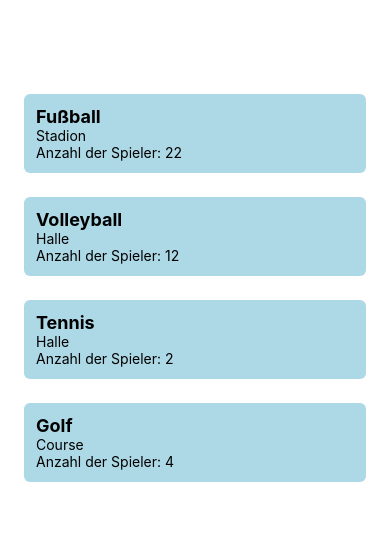
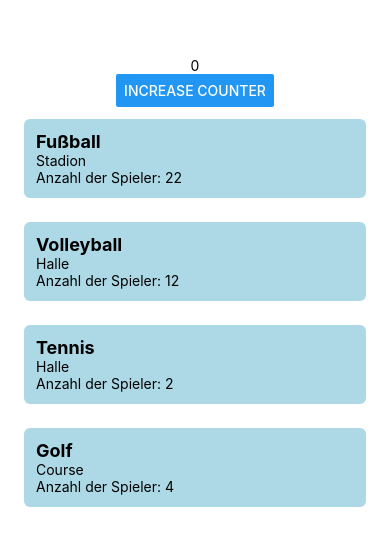
Before and after one commit to rsascha/expo-demo-coding, a React Native app: screen / in a window 390 px wide. Shown: the part 134-680 px from the top of the page. Built offline with nearby package versions, Linux system fonts and the light colour scheme.

Commit message:
add counter

```diff
--- a/App.js
+++ b/App.js
@@ -1,6 +1,7 @@
 // Wir importieren Komponenten aus externen Packages, um sie weiter unten benutzen zu können
 
-import { StyleSheet, Text, View } from "react-native";
+import { StyleSheet, Text, View, Button } from "react-native";
+import { useState } from "react";
 
 // Die Liste unserer Events => Array mit Objekten
 
@@ -54,8 +55,18 @@ function MyEvent({ title, location, numPlayers }) {
 // Einstiegspunkt der App => wird von React native beim Start aufgerufen
 
 export default function App() {
+  const [counter, setCounter] = useState(0);
+
   return (
     <View style={styles.container}>
+      <Text>{counter}</Text>
+      <Button
+        onPress={() => {
+          setCounter(counter + 1);
+        }}
+        title="Increase Counter"
+      />
+
       {/* Wir iterieren über unsere Events und erzeugen für jedes einzelne Event eine Instanz der MyEvent Komponente */}
       {events.map((event, index) => {
         console.log("Map Callback aufgerufen mit Event Nr.: " + index);
```
